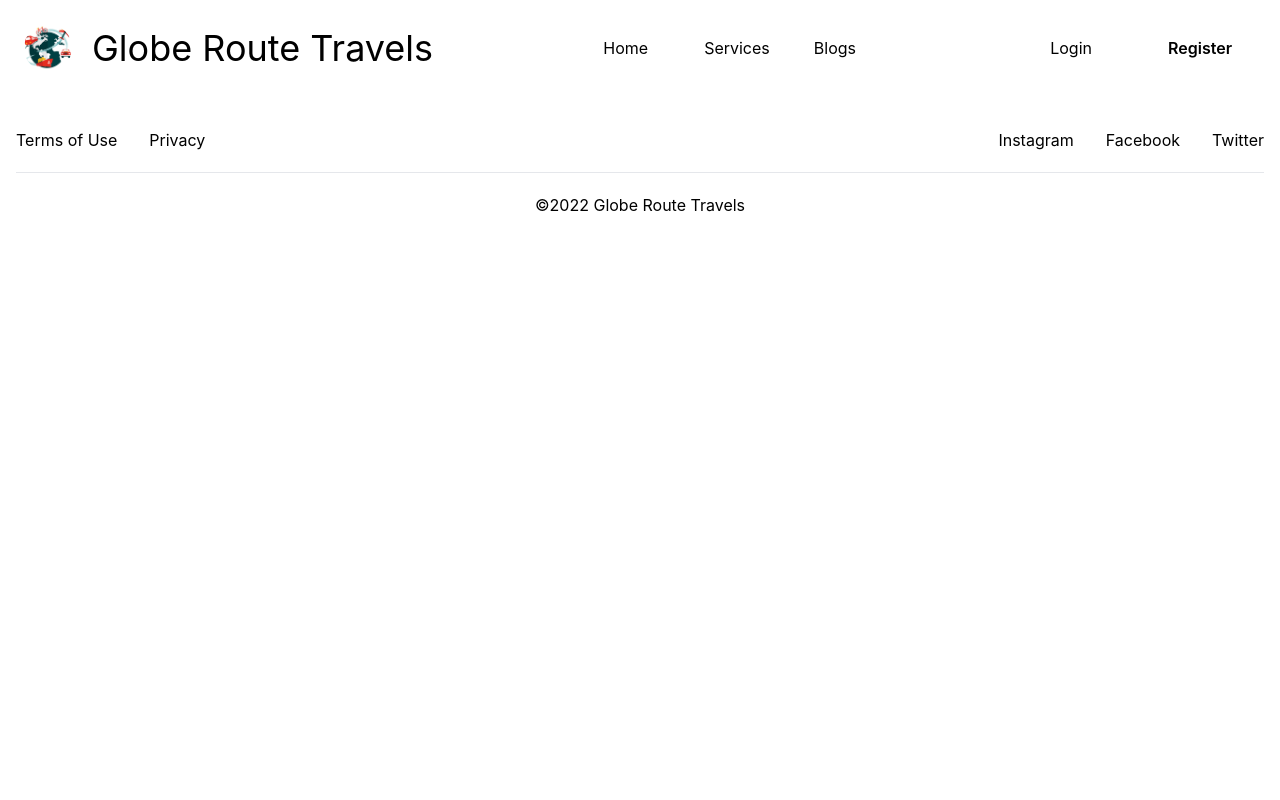
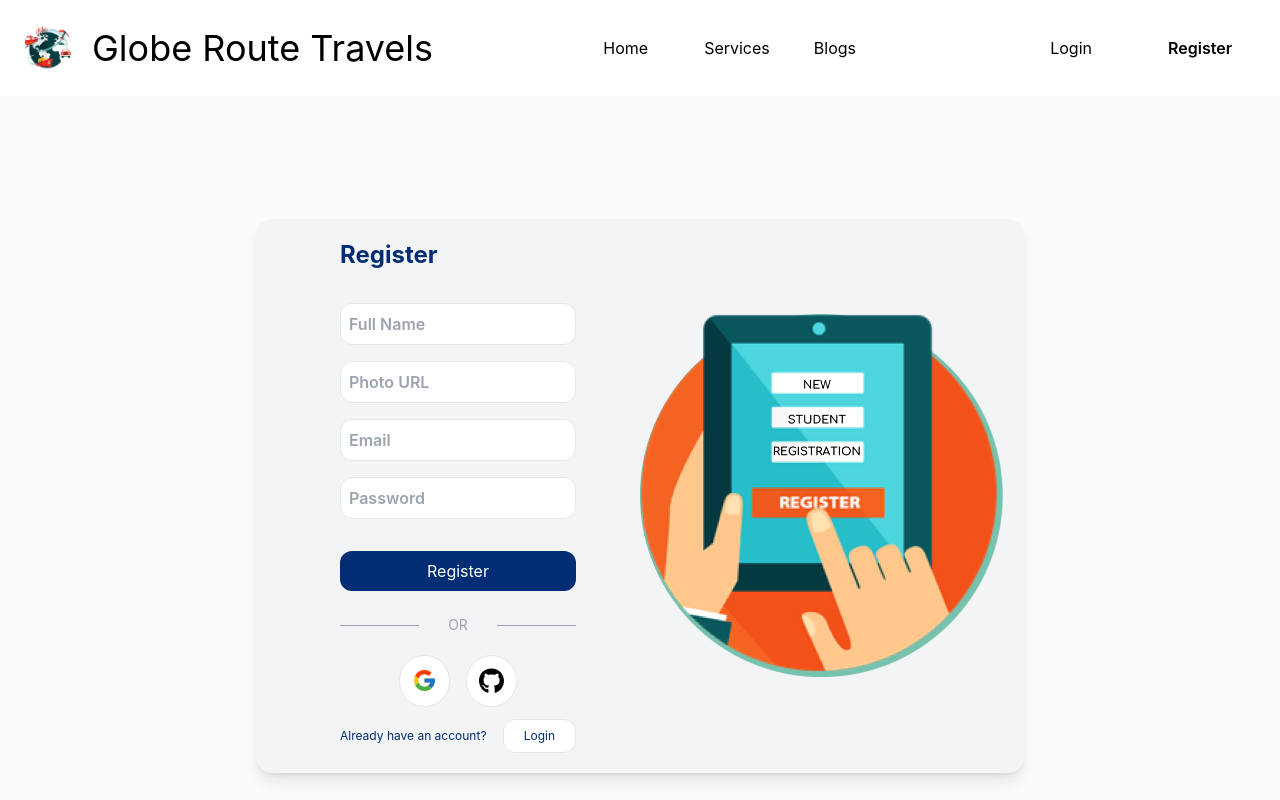
Before and after one commit to rawfoon/globe-route-client, a React (Create React App) app: page /register in a window 1280 px wide. Shown: the top 800 px of the page. Built offline with nearby package versions, Linux system fonts and the light colour scheme; no server answers.

Commit message:
register completed

```diff
--- a/src/pages/Register/Register.js
+++ b/src/pages/Register/Register.js
@@ -141,7 +141,135 @@ const Register = () => {
 
   return (
     <div>
+      <section className="bg-gray-50 min-h-screen flex items-center justify-center dark:bg-gray-800 dark:text-gray-100">
+        {/* login container  */}
+        <div className="bg-gray-100 flex rounded-2xl shadow-lg max-w-3xl p-5 items-center dark:bg-gray-900 dark:text-gray-100">
+          {/* form */}
+          <div className="md:w-1/2 px-8 md:px-16">
+            <h2 className="font-bold text-2xl text-[#002D74] dark:text-slate-200">
+              Register
+            </h2>
+            {/* <p className="text-xs mt-4 text-[#002D74]">
+              If you are not a member, Please register
+            </p> */}
 
+            <form onSubmit={handleSubmit} className="flex flex-col gap-4">
+              <input
+                className="p-2 mt-8 rounded-xl border font-semibold text-slate-900 dark:bg-slate-300"
+                type="text"
+                name="name"
+                placeholder="Full Name"
+                required
+              />
+              <input
+                className="p-2  rounded-xl border font-semibold text-slate-900 dark:bg-slate-300"
+                type="text"
+                name="photoURL"
+                placeholder="Photo URL"
+              />
+              <input
+                className="p-2  rounded-xl border font-semibold text-slate-900 dark:bg-slate-300"
+                type="email"
+                name="email"
+                placeholder="Email"
+                required
+              />
+              <div className="relative">
+                <input
+                  className="p-2 rounded-xl border w-full font-semibold text-slate-900 dark:bg-slate-300"
+                  type="password"
+                  name="password"
+                  placeholder="Password"
+                  required
+                />
+              </div>
+              <div className="">
+                <p>{error}</p>
+              </div>
+              <button
+                type="submit"
+                className="bg-[#002D74] rounded-xl text-white py-2 hover:scale-105 duration-300"
+              >
+                Register
+              </button>
+            </form>
+
+            <div className="mt-6 grid grid-cols-3 items-center text-gray-400">
+              <hr className="border-gray-400" />
+              <p className="text-center text-sm">OR</p>
+              <hr className="border-gray-400" />
+            </div>
+
+            <div className="flex justify-center gap-4 ">
+              <button
+                onClick={handleGoogleSignIn}
+                className="bg-white border p-3  rounded-full mt-5    hover:scale-105 duration-300 text-[#002D74] dark:bg-slate-300"
+              >
+                <svg
+                  className=""
+                  xmlns="http://www.w3.org/2000/svg"
+                  viewBox="0 0 48 48"
+                  width="25px"
+                >
+                  <path
+                    fill="#FFC107"
+                    d="M43.611,20.083H42V20H24v8h11.303c-1.649,4.657-6.08,8-11.303,8c-6.627,0-12-5.373-12-12c0-6.627,5.373-12,12-12c3.059,0,5.842,1.154,7.961,3.039l5.657-5.657C34.046,6.053,29.268,4,24,4C12.955,4,4,12.955,4,24c0,11.045,8.955,20,20,20c11.045,0,20-8.955,20-20C44,22.659,43.862,21.35,43.611,20.083z"
+                  />
+                  <path
+                    fill="#FF3D00"
+                    d="M6.306,14.691l6.571,4.819C14.655,15.108,18.961,12,24,12c3.059,0,5.842,1.154,7.961,3.039l5.657-5.657C34.046,6.053,29.268,4,24,4C16.318,4,9.656,8.337,6.306,14.691z"
+                  />
+                  <path
+                    fill="#4CAF50"
+                    d="M24,44c5.166,0,9.86-1.977,13.409-5.192l-6.19-5.238C29.211,35.091,26.715,36,24,36c-5.202,0-9.619-3.317-11.283-7.946l-6.522,5.025C9.505,39.556,16.227,44,24,44z"
+                  />
+                  <path
+                    fill="#1976D2"
+                    d="M43.611,20.083H42V20H24v8h11.303c-0.792,2.237-2.231,4.166-4.087,5.571c0.001-0.001,0.002-0.001,0.003-0.002l6.19,5.238C36.971,39.205,44,34,44,24C44,22.659,43.862,21.35,43.611,20.083z"
+                  />
+                </svg>
+              </button>
+
+              <button
+                onClick={handleGithubSignIn}
+                className="bg-white border p-3  rounded-full mt-5   hover:scale-105 duration-300 text-[#002D74] dark:bg-slate-300"
+              >
+                <svg
+                  className=""
+                  xmlns="http://www.w3.org/2000/svg"
+                  viewBox="0 0 496 512"
+                  width="25px"
+                >
+                  <path d="M165.9 397.4c0 2-2.3 3.6-5.2 3.6-3.3.3-5.6-1.3-5.6-3.6 0-2 2.3-3.6 5.2-3.6 3-.3 5.6 1.3 5.6 3.6zm-31.1-4.5c-.7 2 1.3 4.3 4.3 4.9 2.6 1 5.6 0 6.2-2s-1.3-4.3-4.3-5.2c-2.6-.7-5.5.3-6.2 2.3zm44.2-1.7c-2.9.7-4.9 2.6-4.6 4.9.3 2 2.9 3.3 5.9 2.6 2.9-.7 4.9-2.6 4.6-4.6-.3-1.9-3-3.2-5.9-2.9zM244.8 8C106.1 8 0 113.3 0 252c0 110.9 69.8 205.8 169.5 239.2 12.8 2.3 17.3-5.6 17.3-12.1 0-6.2-.3-40.4-.3-61.4 0 0-70 15-84.7-29.8 0 0-11.4-29.1-27.8-36.6 0 0-22.9-15.7 1.6-15.4 0 0 24.9 2 38.6 25.8 21.9 38.6 58.6 27.5 72.9 20.9 2.3-16 8.8-27.1 16-33.7-55.9-6.2-112.3-14.3-112.3-110.5 0-27.5 7.6-41.3 23.6-58.9-2.6-6.5-11.1-33.3 2.6-67.9 20.9-6.5 69 27 69 27 20-5.6 41.5-8.5 62.8-8.5s42.8 2.9 62.8 8.5c0 0 48.1-33.6 69-27 13.7 34.7 5.2 61.4 2.6 67.9 16 17.7 25.8 31.5 25.8 58.9 0 96.5-58.9 104.2-114.8 110.5 9.2 7.9 17 22.9 17 46.4 0 33.7-.3 75.4-.3 83.6 0 6.5 4.6 14.4 17.3 12.1C428.2 457.8 496 362.9 496 252 496 113.3 383.5 8 244.8 8zM97.2 352.9c-1.3 1-1 3.3.7 5.2 1.6 1.6 3.9 2.3 5.2 1 1.3-1 1-3.3-.7-5.2-1.6-1.6-3.9-2.3-5.2-1zm-10.8-8.1c-.7 1.3.3 2.9 2.3 3.9 1.6 1 3.6.7 4.3-.7.7-1.3-.3-2.9-2.3-3.9-2-.6-3.6-.3-4.3.7zm32.4 35.6c-1.6 1.3-1 4.3 1.3 6.2 2.3 2.3 5.2 2.6 6.5 1 1.3-1.3.7-4.3-1.3-6.2-2.2-2.3-5.2-2.6-6.5-1zm-11.4-14.7c-1.6 1-1.6 3.6 0 5.9 1.6 2.3 4.3 3.3 5.6 2.3 1.6-1.3 1.6-3.9 0-6.2-1.4-2.3-4-3.3-5.6-2z" />
+                </svg>
+              </button>
+            </div>
+            {/*
+            <div className="mt-5 text-xs border-b border-[#002D74] py-4 text-[#002D74]">
+              <a href="#">Forgot your password?</a>
+            </div> */}
+
+            <div className="mt-3 text-xs flex justify-between items-center text-[#002D74]">
+              <p className="dark:text-slate-200">Already have an account?</p>
+              <Link
+                to="/login"
+                className="py-2 px-5 bg-white border rounded-xl hover:scale-110 duration-300 dark:bg-slate-300"
+              >
+                Login
+              </Link>
+            </div>
+          </div>
+
+          {/* image  */}
+          <div className="md:block hidden w-1/2">
+            <img
+              className="rounded-2xl"
+              //   src="https://egymerch.com/site_assets/assets/imgs/login/login.pnghttps://img.freepik.com/free-vector/user-verification-unauthorized-access-prevention-private-account-authentication-cyber-security-people-entering-login-password-safety-measures_335657-8.jpg?w=826&t=st=1666780644~exp=1666781244~hmac=afa77b9ba16c6a730a05fb57aedc8bb7234eadd4cd97adf95e2bec36333bc161"
+              src={RegisterImg}
+            />
+          </div>
+        </div>
+      </section>
     </div>
   );
 };
```
